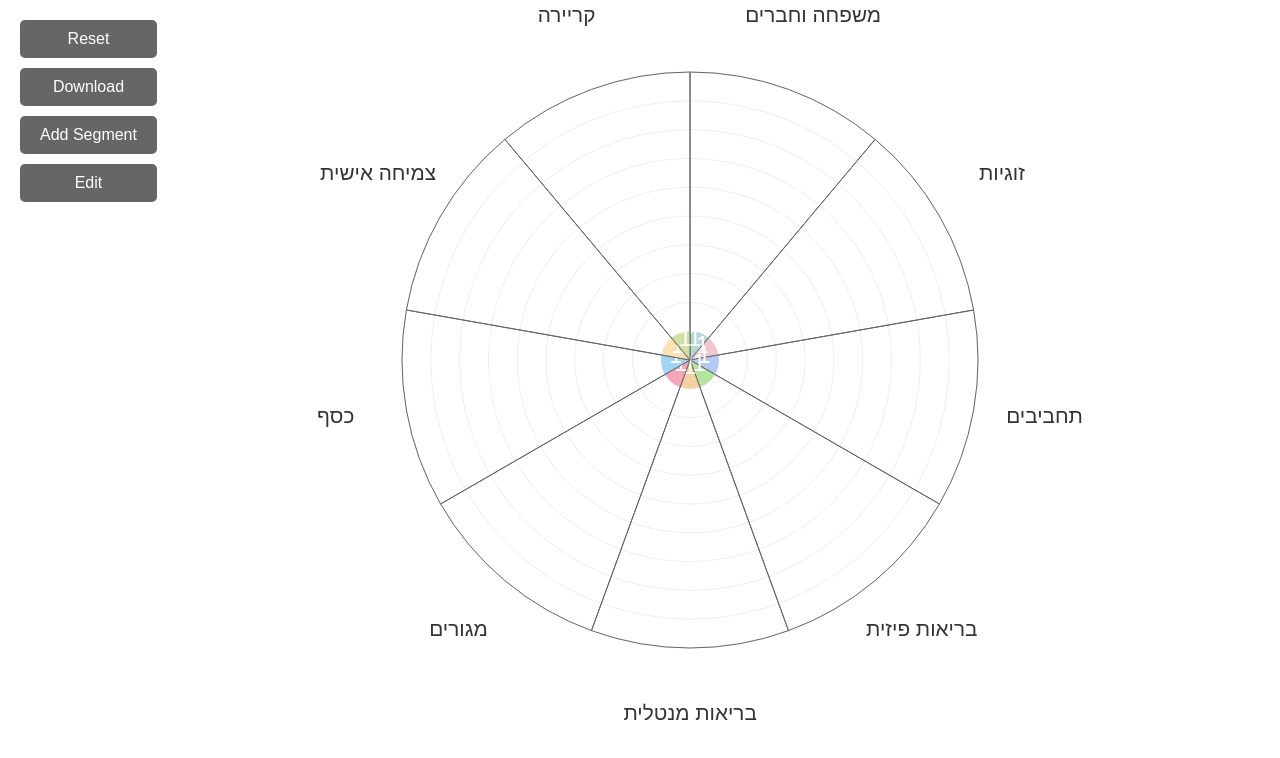
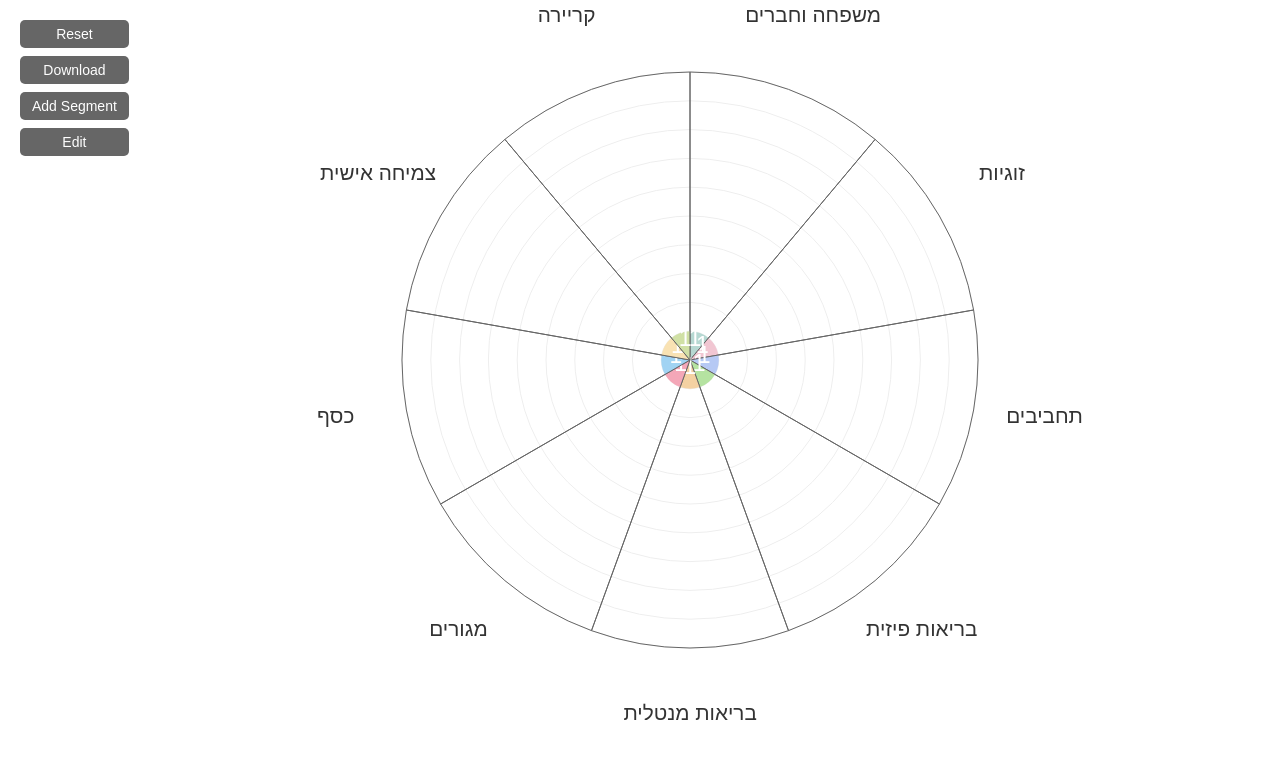
Before and after one commit to innaAmiel/wheel_of_life, a plain HTML site: page index.html in a window 1280 px wide. Drawn offline with Linux system fonts and the light colour scheme.

Commit message:
Update index.html
make buttons smaller

```diff
--- a/index.html
+++ b/index.html
@@ -28,16 +28,16 @@
             left: 20px;
             display: flex;
             flex-direction: column;
-            gap: 10px;
+            gap: 8px; /* הקטנתי את המרווח בין הכפתורים */
         }
         .button {
-            padding: 10px 20px;
+            padding: 6px 12px; /* הקטנתי את הריפוד של הכפתורים */
             background: #666;
             color: white;
             border: none;
             border-radius: 5px;
             cursor: pointer;
-            font-size: 16px;
+            font-size: 14px; /* הקטנתי את גודל הגופן */
         }
         .button:hover {
             background: #555;
```
